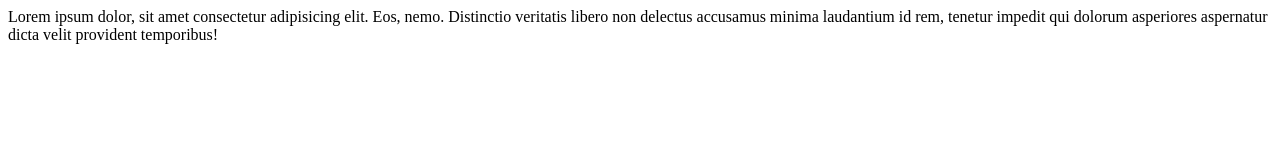
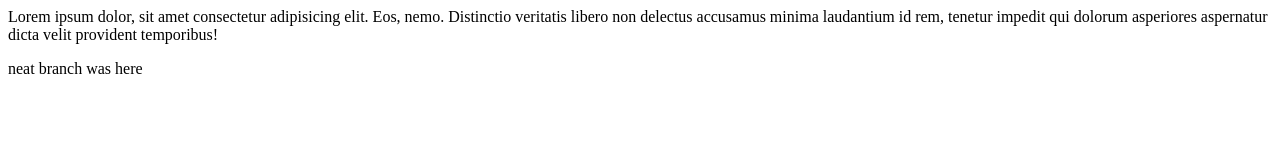
Before and after one commit to Dagan789/Group_Activity_Git, a plain HTML site: page index.html in a window 1280 px wide. Drawn offline with Linux system fonts and the light colour scheme.

Commit message:
neat branch

```diff
--- a/index.html
+++ b/index.html
@@ -13,5 +13,6 @@
       rem, tenetur impedit qui dolorum asperiores aspernatur dicta velit
       provident temporibus!
     </p>
+    <p>neat branch was here </p>
   </body>
 </html>
```
